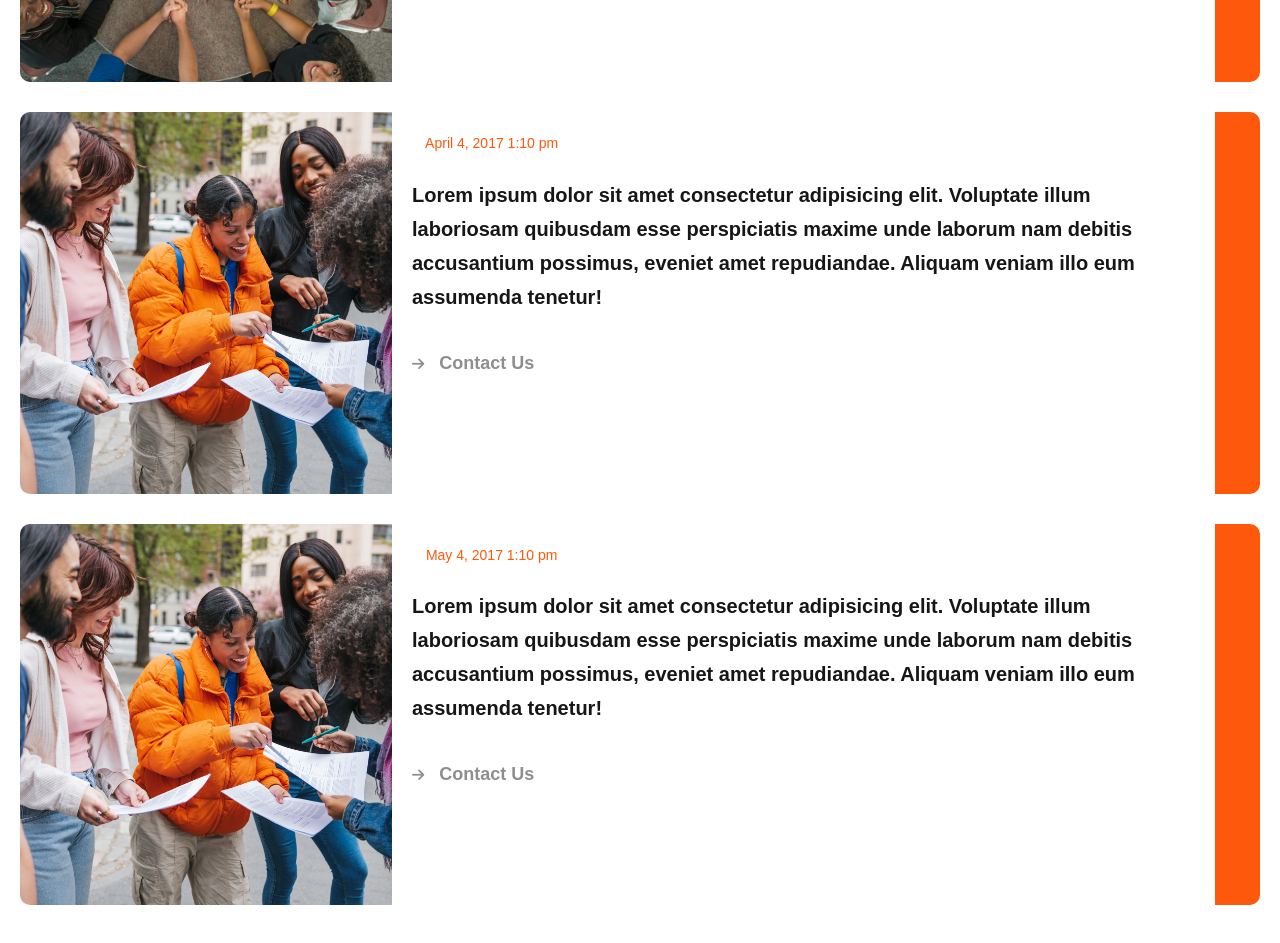
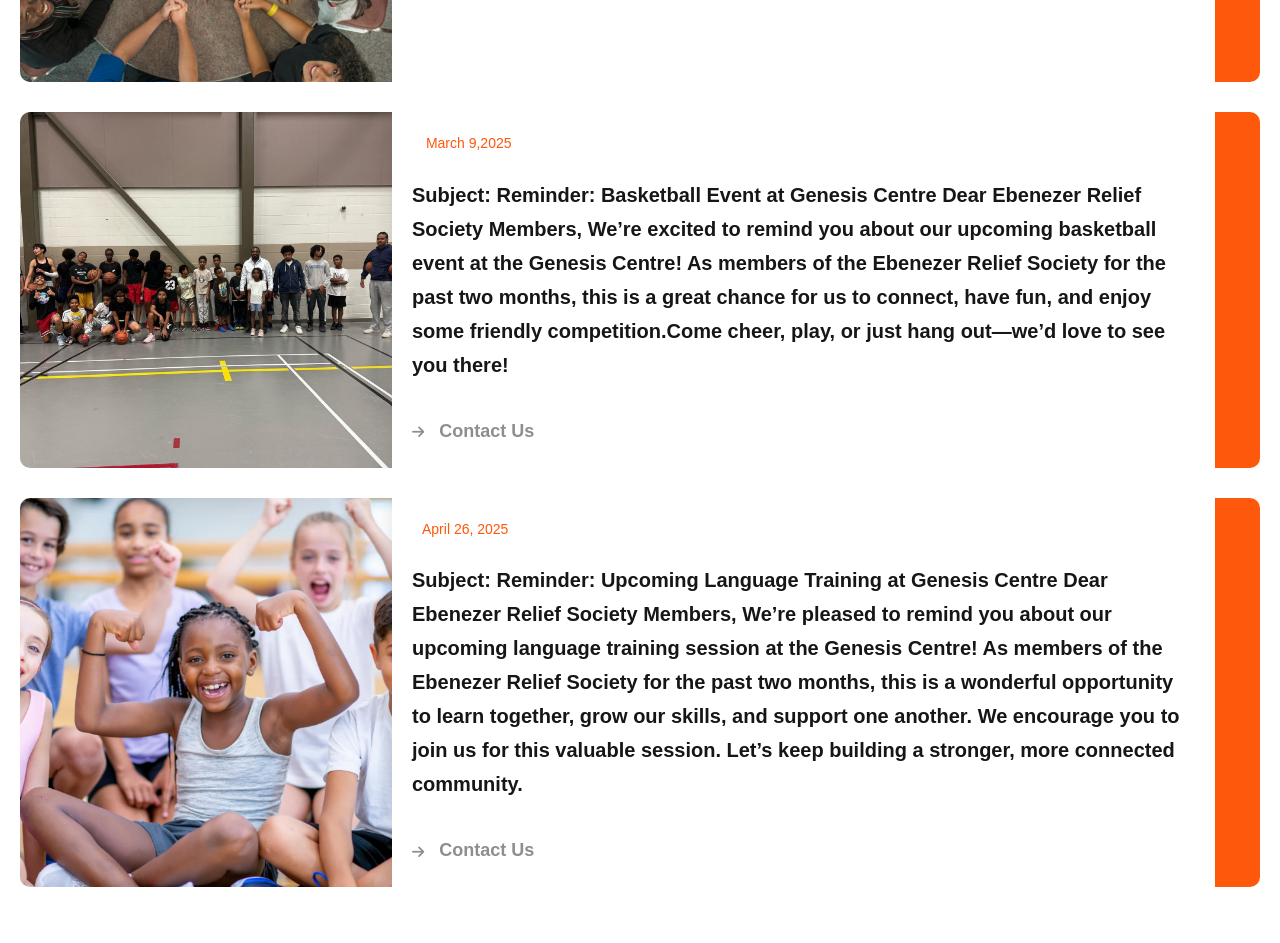
Before and after one commit to madnywebtech786/ersociety, a plain HTML site: page index.html in a window 1280 px wide. Shown: the part 5689-6632 px from the top of the page. Drawn offline with nearby package versions, Linux system fonts and the light colour scheme; some icons are missing; a web font is replaced by a local one.

Commit message:
images of activity updated

```diff
--- a/index.html
+++ b/index.html
@@ -416,7 +416,7 @@
 
                     </div>
                     <div class="news-update-text">
-                        <span><i class="fa fa-clock-o" aria-hidden="true"></i> March 4, 2017 1:10 pm</span>
+                        <span><i class="fa fa-clock-o" aria-hidden="true"></i> Feb 25, 2025/span>
                         <p>Subject: Reminder: Upcoming Study on Children's Education
                             Dear Ebenezer Relief Society Members,
                             We hope this message finds you well. We would like to remind you that we will soon begin our study on children's education. As registered members of the Ebenezer Relief Society for the past two months, we are excited to embark on this important initiative together.</p>
@@ -428,12 +428,14 @@
             <div class="col-md-4 col-sm-6 col-xs-12">
                 <div class="home-news-update-item">
                     <div>
-                        <img src="images/servce1.jpg" alt="image">
+                        <img src="images/gallery11.jpg" alt="image">
 
                     </div>
                     <div class="news-update-text">
-                        <span><i class="fa fa-clock-o" aria-hidden="true"></i> April 4, 2017 1:10 pm</span>
-                        <p>Lorem ipsum dolor sit amet consectetur adipisicing elit. Voluptate illum laboriosam quibusdam esse perspiciatis maxime unde laborum nam debitis accusantium possimus, eveniet amet repudiandae. Aliquam veniam illo eum assumenda tenetur!
+                        <span><i class="fa fa-clock-o" aria-hidden="true"></i> March 9,2025</span>
+                        <p>Subject: Reminder: Basketball Event at Genesis Centre
+                            Dear Ebenezer Relief Society Members,
+                            We’re excited to remind you about our upcoming basketball event at the Genesis Centre! As members of the Ebenezer Relief Society for the past two months, this is a great chance for us to connect, have fun, and enjoy some friendly competition.Come cheer, play, or just hang out—we’d love to see you there!
                             </p>
                             <a href="contact.html"><i class="fa fa-arrow-right" aria-hidden="true"></i> Contact Us</a>
                     </div>
@@ -443,11 +445,14 @@
             <div class="col-md-4 col-xs-12">
                 <div class="home-news-update-item">
                     <div>
-                        <img src="images/servce1.jpg" alt="image">
+                        <img src="images/activity3.png" alt="image">
                     </div>
                     <div class="news-update-text">
-                        <span><i class="fa fa-clock-o" aria-hidden="true"></i> May 4, 2017 1:10 pm</span>
-                        <p>Lorem ipsum dolor sit amet consectetur adipisicing elit. Voluptate illum laboriosam quibusdam esse perspiciatis maxime unde laborum nam debitis accusantium possimus, eveniet amet repudiandae. Aliquam veniam illo eum assumenda tenetur!</p>
+                        <span><i class="fa fa-clock-o" aria-hidden="true"></i>April 26, 2025</span>
+                        <p>Subject: Reminder: Upcoming Language Training at Genesis Centre
+                            Dear Ebenezer Relief Society Members,
+                            We’re pleased to remind you about our upcoming language training session at the Genesis Centre! As members of the Ebenezer Relief Society for the past two months, this is a wonderful opportunity to learn together, grow our skills, and support one another.
+                            We encourage you to join us for this valuable session. Let’s keep building a stronger, more connected community.</p>
                         <a href="contact.html"><i class="fa fa-arrow-right" aria-hidden="true"></i> Contact Us</a>
                     </div>
                 </div>
```
Also changed, not shown: images/activity3.png (added).
